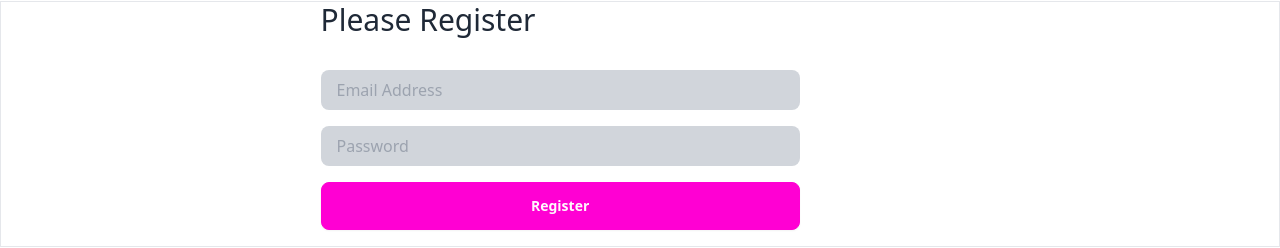
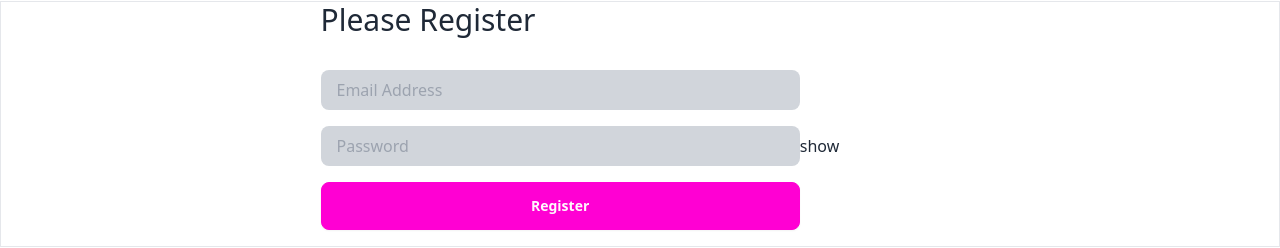
Before and after one commit to alalhosen/user-email-password-auth, a React (Vite) app: page /register in a window 1280 px wide. Shown: the part 67-315 px from the top of the page. Built offline with nearby package versions, Linux system fonts and the light colour scheme.

Commit message:
password show btn set

```diff
--- a/src/components/Register/Register.jsx
+++ b/src/components/Register/Register.jsx
@@ -5,6 +5,7 @@ import { useState } from "react";
 const Register = () => {
   const [registerError, setRegisterError] = useState("");
   const [success, setSuccess] = useState("");
+  const [showPassword, setShowPassword] = useState(false);
 
   const handleRegister = (e) => {
     e.preventDefault();
@@ -54,11 +55,12 @@ const Register = () => {
           <br />
           <input
             className="mb-4 w-3/4 bg-gray-300 rounded-lg py-2 px-4"
-            type="password"
+            type={showPassword ?  "text" : "password"}
             name="password"
             placeholder="Password"
             id="" required
           />
+        <span onClick={ () =>setShowPassword(!showPassword)}>show</span>
           <br />
           <input
             className="mb-4 w-3/4 btn btn-secondary"
```
